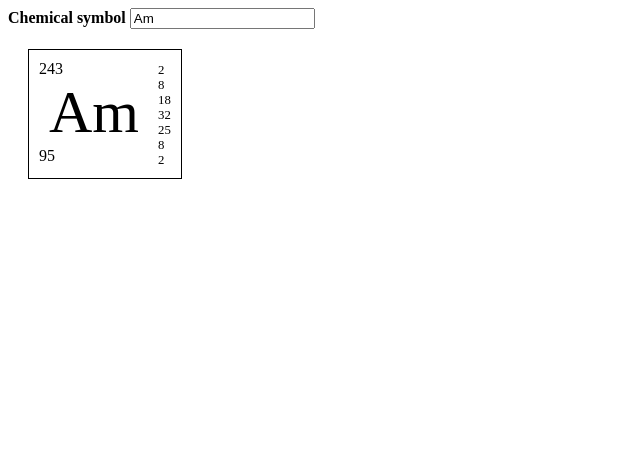
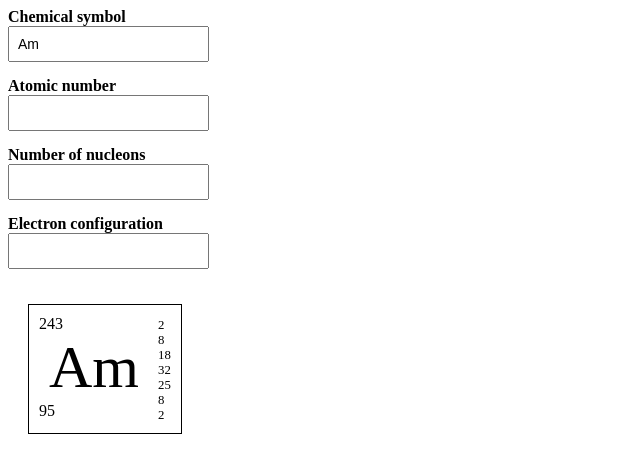
Before and after one commit to arve0/chemical_elements, a website: page index.html in a window 1280 px wide. Shown: the whole page, without its empty margins (0-640 px from the left). Drawn offline with Linux system fonts and the light colour scheme.

Commit message:
readme, lookup via atomic number

```diff
--- a/bundle.js
+++ b/bundle.js
@@ -48,18 +48,37 @@ function getNobleGasConfiguration (configuration) {
 const periodicTable = require('periodic-table');
 const electronsPerShell = require('./electrons-per-shell.js');
 
-const input = document.getElementsByTagName("input")[0];
-const output = document.getElementById("output");
-input.onkeyup = onKeyUp;
+const inputs = {
+  chemicalSymbol: document.getElementById('chemical-symbol'),
+  atomicNumber: document.getElementById('atomic-number'),
+  nucleons: document.getElementById('nucleons'),
+  electronConfiguration: document.getElementById('electron-configuration')
+};
 
-onKeyUp();
+const output = document.getElementById('output');
+inputs.chemicalSymbol.onkeyup = onSymbolKeyUp;
+inputs.atomicNumber.onkeyup = onAtomicNumberKeyUp;
 
-function onKeyUp (event) {
-  let symbol = capitalize(input.value);
-  if (symbol in periodicTable.symbols) {
-    let el = ChemicalElement(periodicTable.symbols[symbol]);
-    output.innerHTML = el;
-  }
+onSymbolKeyUp();
+
+function onSymbolKeyUp (event) {
+  let symbol = capitalize(inputs.chemicalSymbol.value);
+  let element = getElement({ type: 'symbol', value: symbol });
+  output.innerHTML = ChemicalElement(element);
+}
+
+function onAtomicNumberKeyUp (event) {
+  let atomicNumber = capitalize(inputs.atomicNumber.value);
+  let element = getElement({ type: 'atomicNumber', value: atomicNumber });
+  output.innerHTML = ChemicalElement(element);
+}
+
+function getElement (by) {
+  let lookup = (by.type === 'symbol') ? 'symbols' : 'numbers';
+
+  return (periodicTable[lookup] && by.value in periodicTable[lookup]) ?
+    periodicTable[lookup][by.value] :
+    Object.assign({}, periodicTable.symbols.H, { [by.type]: by.value });
 }
 
 function capitalize (str) {
@@ -71,7 +90,7 @@ function ChemicalElement (props) {
     props.atomicMass[0] : parseInt(props.atomicMass);
 
   return `
-    <div class=chemicalElement>
+    <div class=chemical-element>
       <div class=left>
         <span class=atomicMass>${mass}</span>
         <span class=symbol>${props.symbol}</span>
@@ -465,7 +484,7 @@ module.exports.numbers = data.reduce(function(obj, element) {
 }, {});
 
 
-}).call(this,"/node_modules\\periodic-table")
+}).call(this,"/node_modules/periodic-table")
 },{"./data":4,"path":3}],6:[function(require,module,exports){
 // shim for using process in browser
 var process = module.exports = {};
--- a/index.html
+++ b/index.html
@@ -6,7 +6,7 @@
   <meta http-equiv="X-UA-Compatible" content="ie=edge">
   <title>Document</title>
   <style>
-    .chemicalElement {
+    .chemical-element {
       margin: 20px;
       border: solid 1px;
       padding: 10px;
@@ -29,14 +29,30 @@
       padding-left: 10px;
     }
 
-    label {
+    .inputs {
+      display: inline-flex;
+      flex-direction: column;
+    }
+
+    .inputs label {
       font-weight: bold;
+    }
+
+    .inputs input {
+      margin-bottom: 15px;
+      padding: 8px;
+      font-size: 14px;
     }
   </style>
 </head>
 
 <body>
-  <label>Chemical symbol <input type=text value=Am></label>
+  <div class=inputs>
+    <label for=chemical-element>Chemical symbol </label><input type=text value=Am id=chemical-symbol>
+    <label for=atomic-number>Atomic number </label><input type=number id=atomic-number>
+    <label for=nucleons>Number of nucleons </label><input type=number id=nucleons>
+    <label for=electron-configuration>Electron configuration </label><input type=text id=electron-configuration>
+  </div>
   <div id=output></div>
   <script src=bundle.js></script>
 </body>
--- a/package.json
+++ b/package.json
@@ -4,7 +4,8 @@
   "description": "images of chemical elements, like the squares in the periodic table",
   "main": "index.js",
   "scripts": {
-    "build": "browserify index.js > bundle.js"
+    "build": "browserify index.js > bundle.js",
+    "watch": "watchify index.js -o bundle.js"
   },
   "repository": {
     "type": "git",
@@ -25,6 +26,7 @@
     "periodic-table": "0.0.8"
   },
   "devDependencies": {
-    "browserify": "^14.3.0"
+    "browserify": "^14.3.0",
+    "watchify": "^3.9.0"
   }
 }
```
Also changed, not shown: index.js (+30 -11 lines), README.md (added), americum.png (added).
